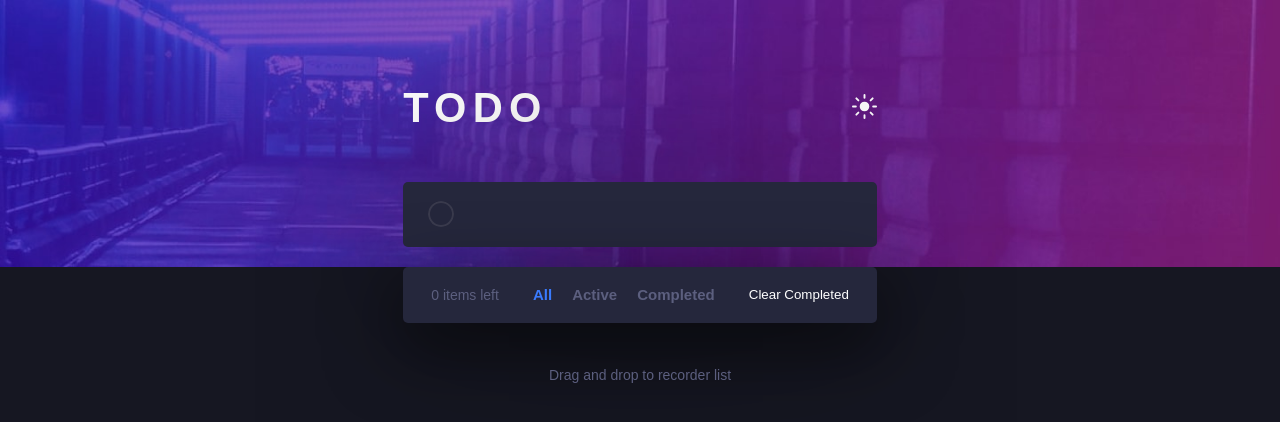
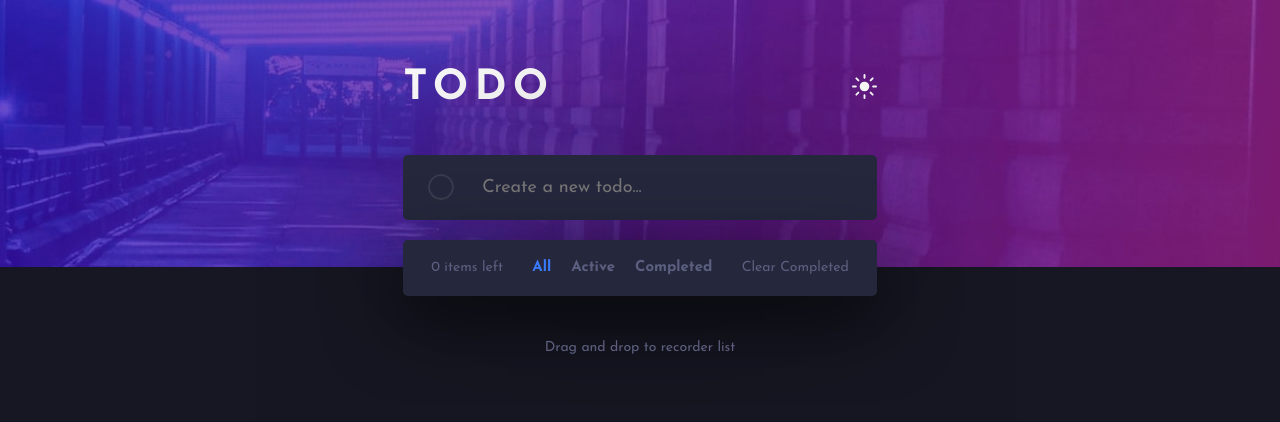
Before and after one commit to EdsonYuri/to-do-app-frontend-mentor, a React (Vite) app: page / in a window 1280 px wide. Shown: the top 422 px of the page. Built offline with nearby package versions, Linux system fonts and the light colour scheme.

Commit message:
feat: remover itens e ajustes

```diff
--- a/src/App.tsx
+++ b/src/App.tsx
@@ -1,4 +1,4 @@
-import { Activity, useState } from 'react'
+import { useState } from 'react'
 
 import iconSun from './assets/icons/icon-sun.svg'
 
@@ -24,12 +24,14 @@ export default function App() {
   })
 
   const addTask = () => {
-    setTaskList(prev => [...prev, { ...task, id: crypto.randomUUID() }])
+    if (task.task.trim()) setTaskList(prev => [...prev, { ...task, id: crypto.randomUUID() }])
   }
 
   const removeCompleteTask = () => {
     setTaskList(prev => prev.filter(e => e.completedStatus === false))
   }
+
+  const removeTask = (id: string) => setTaskList(prev => prev.filter(e => e.id !== id))
 
   const changeTaskStatus = (id: string) => {
     setTaskList(prev => prev.map(e => e.id === id ? { ...e, completedStatus: !e.completedStatus } : e))
@@ -54,7 +56,7 @@ export default function App() {
 
   return (
     <div className="flex flex-col">
-      <header className=' justify-between flex w-[100%] items-center mt-[10.5vh] mb-[6.2vh]' >
+      <header className=' justify-between flex w-[100%] items-center mt-[8.5vh] mb-[5.7vh]' >
         <h1 className='text-[2.6rem] tracking-[0.15em]'>TODO</h1>
         <div className="w-[25px]">
           <img src={iconSun} alt="" />
@@ -65,13 +67,14 @@ export default function App() {
         <div className="flex items-center h-[65px] bg-[hsl(235,24%,19%)] rounded-[5px] justify-start px-[25px] mb-[2.5vh] shadow-input border-0">
           <SelectionCircle />
 
-          <input className='text-[hsl(234,39%,85%)] text-[18px] h-full bg-transparent outline-none w-full'
+          <input className='text-[hsl(234,39%,85%)] text-[18px] h-full bg-transparent outline-none w-full caret-[hsl(220,98%,61%)]'
             name='task'
             onChange={e => handleTask(e)}
             type="text"
             id="taskInput"
             onKeyDown={e => handleKeyDown(e)}
             value={task.task}
+            placeholder='Create a new todo...'
           />
         </div>
 
@@ -79,12 +82,12 @@ export default function App() {
         <div className="bg-[hsl(235,24%,19%)] rounded-[5px] shadow-list">
           <ul id="todoList" className="list-none">
             {getTasksByFilter[currentFilter]().map(e => (
-              <ListElement key={e.id} id={e.id} changeTaskStatus={() => changeTaskStatus(e.id)} completed={e.completedStatus}>{e.task}</ListElement>
+              <ListElement key={e.id} id={e.id} changeTaskStatus={() => changeTaskStatus(e.id)} completed={e.completedStatus} removeTask={removeTask}>{e.task}</ListElement>
             ))}
           </ul>
 
           <div className="flex justify-between items-center px-[28px]">
-            <p className='text-[hsl(235,16%,43%)] text-[14px] font-semibold font-[500]'><span id="task_counter" className='text-[hsl(235,16%,43%)] text-[14px]'>{taskList.length}</span> items left</p>
+            <p className='text-[hsl(235,16%,43%)] text-[14px] font-semibold font-[400]'><span id="task_counter" className='text-[hsl(235,16%,43%)] text-[14px]'>{getTasksByFilter[currentFilter]().length}</span> items left</p>
 
             <div className="flex justify-around items-center gap-[20px] h-[56px] text-[hsl(233,14%,35%);]">
 
@@ -94,12 +97,12 @@ export default function App() {
 
             </div>
 
-            <button id="clear_completed" className='font-[500]' onClick={removeCompleteTask}>Clear Completed</button>
+            <button id="clear_completed" className='font-[400] text-[hsl(235,16%,43%)] text-[14px] hover:text-[hsl(236,33%,92%)]' onClick={removeCompleteTask}>Clear Completed</button>
           </div>
         </div>
 
         <footer className='h-[13vh] flex items-center justify-center'>
-          <p className='text-[hsl(235,16%,43%)] text-[14px] font-semibold font-[500]'>Drag and drop to recorder list</p>
+          <p className='text-[hsl(235,16%,43%)] text-[14px] font-semibold font-[400]'>Drag and drop to recorder list</p>
         </footer>
       </main>
 
--- a/src/components/ListElement.tsx
+++ b/src/components/ListElement.tsx
@@ -5,18 +5,19 @@ type ListElementProps = {
     children: string,
     id: string,
     changeTaskStatus: VoidFunction,
-    completed: boolean
+    completed: boolean,
+    removeTask: (id: string) => void
 }
 
-export default function ListElement({ children, id, changeTaskStatus, completed }: ListElementProps) {
+export default function ListElement({ children, id, changeTaskStatus, completed, removeTask }: ListElementProps) {
     return (
         <li className='flex items-center justify-between h-[65px] border-b border-[hsl(237,14%,26%)] px-[25px]' >
-            <input type="checkbox" id={id} className='hidden' onChange={changeTaskStatus} checked={completed}/>
+            <input type="checkbox" id={id} className='hidden' onChange={changeTaskStatus} checked={completed} />
             <label htmlFor={id} className='flex items-center'>
                 <SelectionCircle />
                 <span className='text-[18px] cursor-pointer'>{children}</span>
             </label>
-            <button>
+            <button onClick={() => removeTask(id)}>
                 <img src={iconCross} alt="" />
             </button>
 
--- a/src/index.css
+++ b/src/index.css
@@ -1,3 +1,5 @@
+@import url('https://fonts.googleapis.com/css2?family=Josefin+Sans:ital,wght@0,100..700;1,100..700&display=swap');
+
 @tailwind base;
 @tailwind components;
 @tailwind utilities;
@@ -10,7 +12,11 @@
     border: none;
     font-family: "Josefin Sans", sans-serif;
     color: white;
-    ;
+
+    font-family: "Josefin Sans", sans-serif;
+    font-optical-sizing: auto;
+    /* font-weight: <weight>; */
+    font-style: normal;
   }
 
   body {
```
